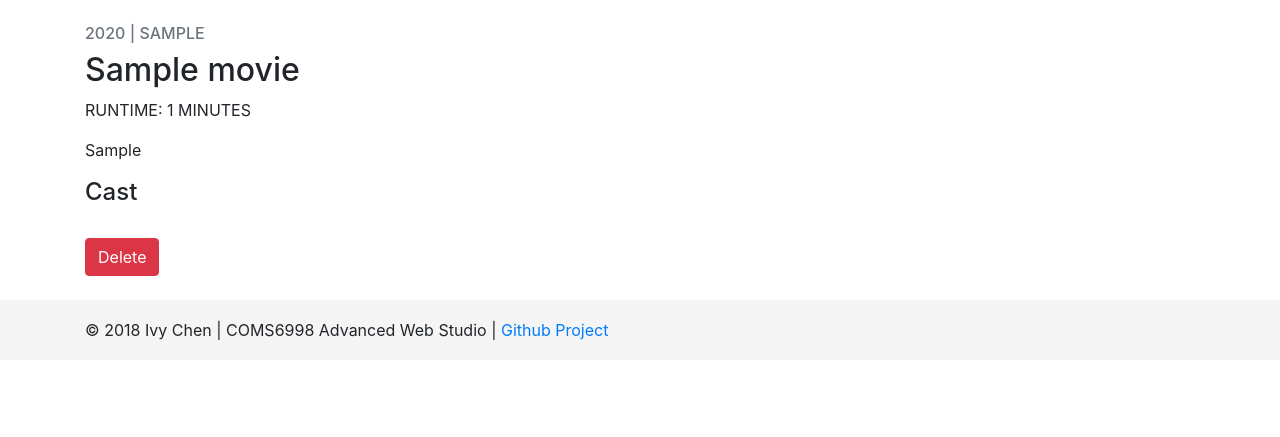
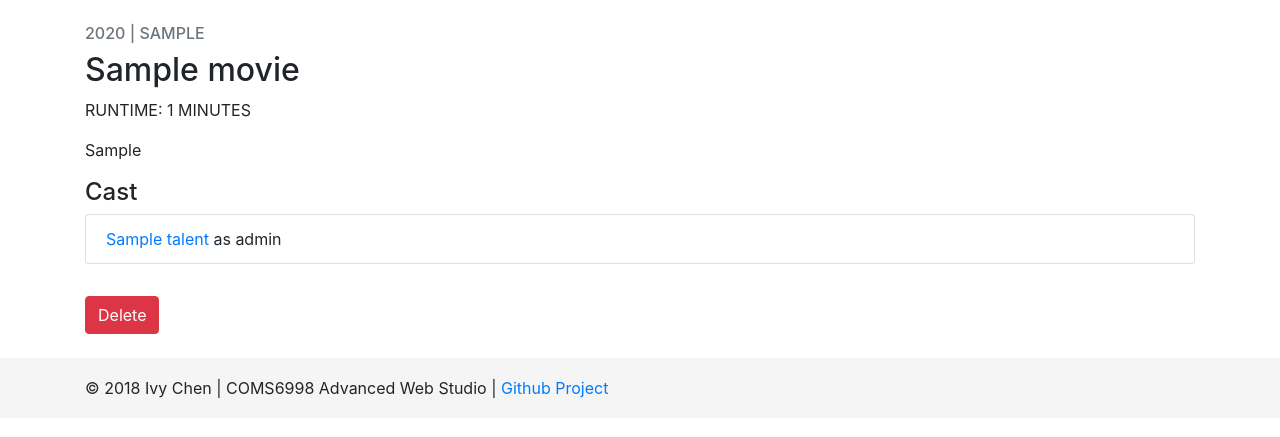
Before and after one commit to ivychen/COMS6998-AdvWebStudio, a Flask app: page /movie/1 in a window 1280 px wide. Shown: the part 56-493 px from the top of the page. Run offline with Flask 2, Linux system fonts and the light colour scheme; tables that the repository leaves empty hold one stand-in row (values such as "Sample post"); some libraries are stand-ins or nearby versions.

Commit message:
Updated movie page

```diff
--- a/Assignments/imdb/app.py
+++ b/Assignments/imdb/app.py
@@ -15,7 +15,6 @@ Bootstrap(app)
 db = SQLAlchemy(app)
 import models
 # app.register_blueprint(test_api)
-# movies.addMovie('Crazy Rich Asians', '2018', 'This contemporary romantic comedy, based on a global bestseller, follows native New Yorker Rachel Chu to Singapore to meet her boyfriend\'s family.', ['Constance Wu', 'Henry Golding', 'Michelle Yeoh', 'Awkwafina', 'Gemma Chan'])
 
 # Define routes
 @app.route('/')
@@ -26,7 +25,11 @@ def main():
 @app.route('/movie/<id>', methods=['GET'])
 def movie(id):
     movie_data = models.Movie.query.get(id)
-    return render_template('movie.html', movie_data=movie_data)
+    cast = db.session.query(models.Talent.name, models.stars)\
+    .join(models.stars)\
+    .filter_by(movieId=movie_data.id).all()
+
+    return render_template('movie.html', movie_data=movie_data, cast=cast)
 
 @app.route('/addMovie', methods=['POST', 'GET'])
 def addMovie():
--- a/Assignments/imdb/config.py
+++ b/Assignments/imdb/config.py
@@ -2,5 +2,5 @@ import os
 basedir = os.path.abspath(os.path.dirname(__file__))
 
 class Config(object):
-    SQLALCHEMY_DATABASE_URI = os.environ.get('SQLALCHEMY_DATABASE_URI') or 'sqlite:///' + os.path.join(basedir, 'app.db')
+    SQLALCHEMY_DATABASE_URI = os.environ.get('SQLALCHEMY_DATABASE_URI') or 'sqlite:///' + os.path.join(basedir, 'imdb.db')
     SQLALCHEMY_TRACK_MODIFICATIONS = False
--- a/Assignments/imdb/models.py
+++ b/Assignments/imdb/models.py
@@ -28,4 +28,4 @@ class Talent(db.Model):
     # movie_id = db.Column(db.Integer, db.ForeignKey('movies.id'), nullable=False)
 
     def __repr__(self):
-        return '<Talent {}'.format(self.name)
+        return '<Talent {}>'.format(self.name)
--- a/Assignments/imdb/templates/movie.html
+++ b/Assignments/imdb/templates/movie.html
@@ -11,11 +11,11 @@
 
 
       <h4>Cast</h4>
-      <!-- <ul class="list-group">
-        {% for actor in movie_data.cast %}
-        <li class="list-group-item">{{ actor }}</li>
+      <ul class="list-group">
+        {% for c in cast %}
+        <li class="list-group-item"><a href="/cast/{{ c.talentId }}">{{ c.name }}</a> as {{ c.role }}</li>
         {% endfor %}
-      </ul> -->
+      </ul>
     </div>
     <form action="/deleteMovie" method="POST">
       <div class="form-group" hidden>
```
Also changed, not shown: Assignments/imdb/imdb.db.
